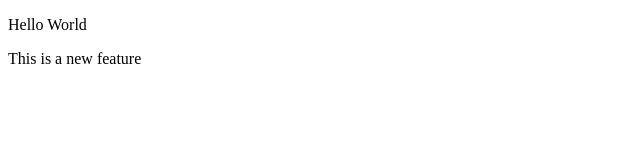
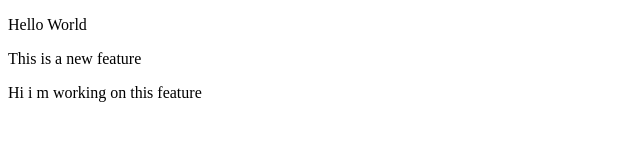
Before and after one commit to DLCODES51/localrepo, a plain HTML site: page index.html in a window 1280 px wide. Shown: the whole page, without its empty margins (0-640 px from the left). Drawn offline with Linux system fonts and the light colour scheme.

Commit message:
changes commited

```diff
--- a/index.html
+++ b/index.html
@@ -8,5 +8,6 @@
 <body>
     <p>Hello World</p>
     <p>This is a new feature</p>
+    <p>Hi i m working on this feature</p>
 </body>
 </html>
```
